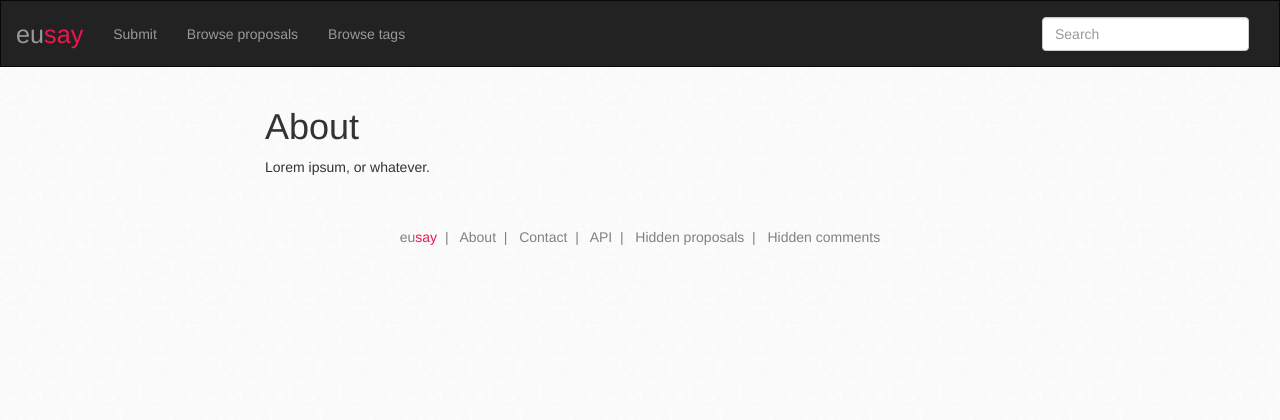
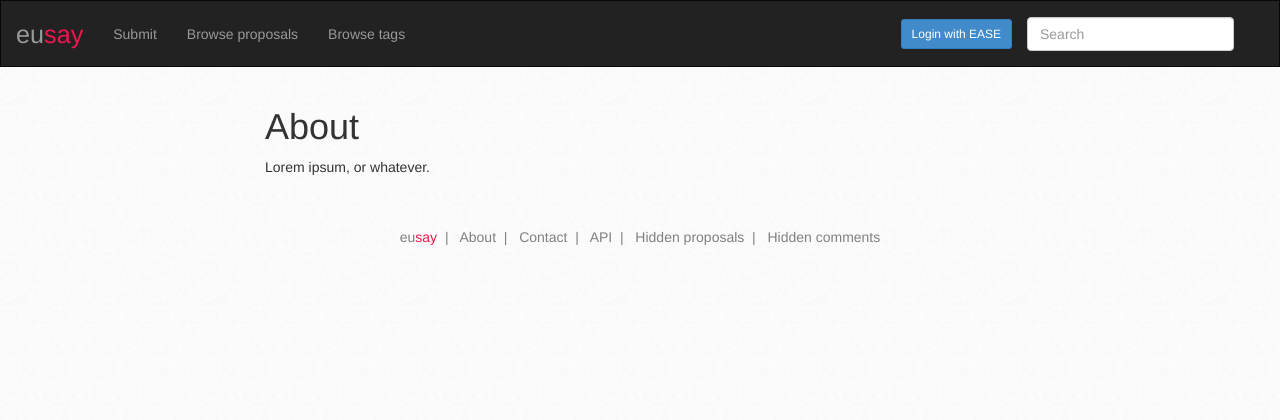
Before and after one commit to HughMcGrade/eusay, a Django app: template eusay/templates/about.html in a window 1280 px wide. Shown: the top 420 px of the page. Run offline with Django 3.2, Linux system fonts and the light colour scheme; the template is opened without the code that fills it, so the values that code supplies are empty; parts of the project's set-up code (start-up, migrations or seed data) failed here and were passed over; some libraries are stand-ins or nearby versions.

Commit message:
add login button to navbar

```diff
--- a/eusay/templates/base.html
+++ b/eusay/templates/base.html
@@ -125,6 +125,10 @@ function countChars(val, maxLen) {
               </ul>
             </li>
           </ul>
+      {% else %}
+        <a href="{% url 'login' %}" class="btn btn-primary btn-sm navbar-btn navbar-right" role="button">
+          Login with EASE
+        </a>
       {% endif %}
     </div><!-- /.navbar-collapse -->
   </div><!-- /.container-fluid -->
```
